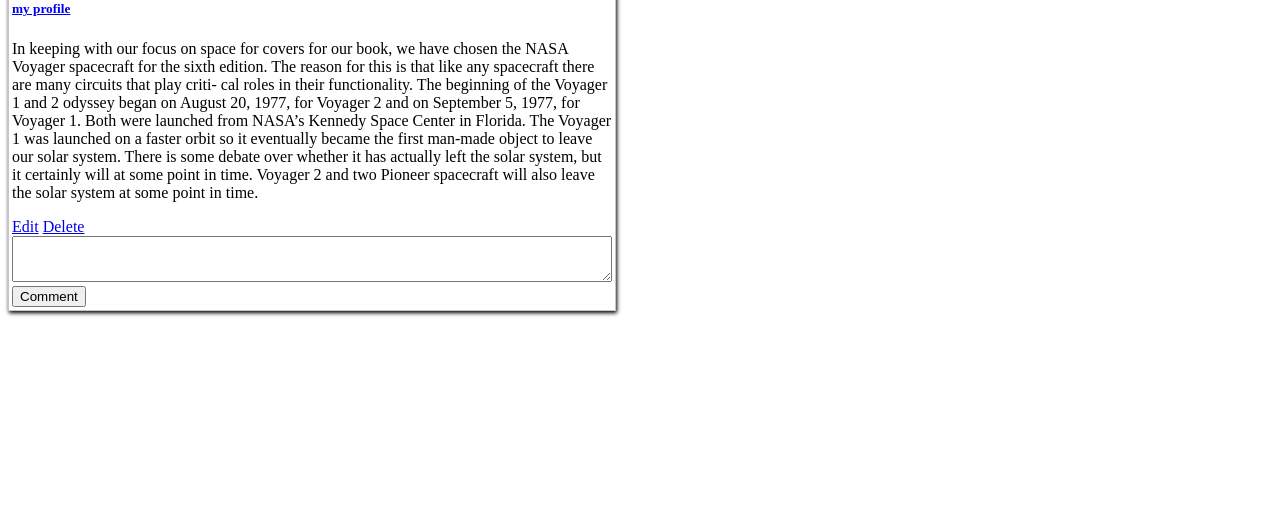
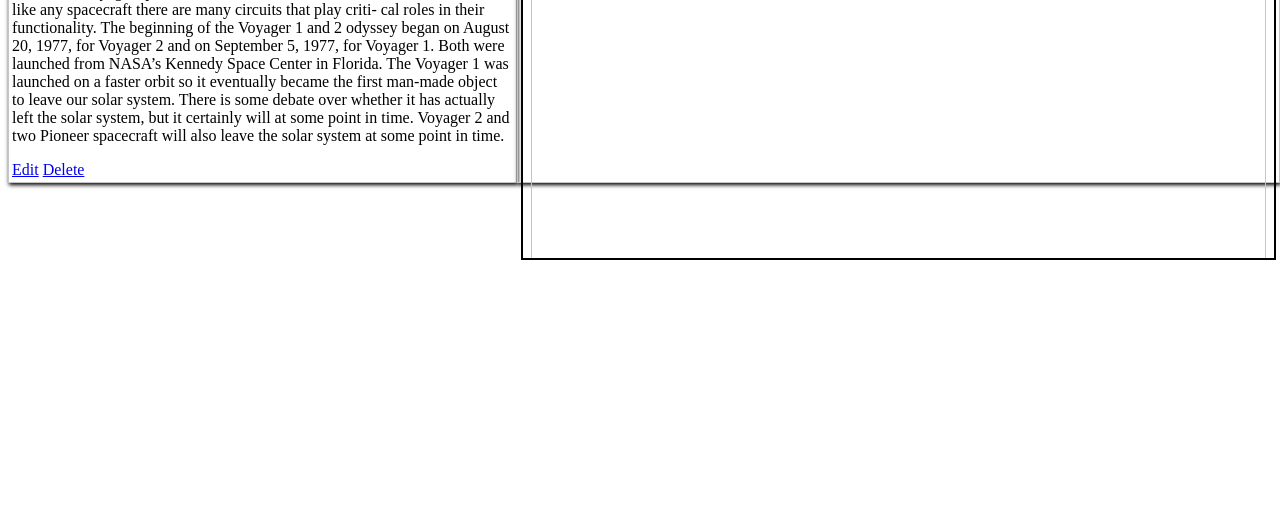
Before and after one commit to Ashenafi-adola/My-blog-site, a Django app: page /view-post/1 in a window 1280 px wide. Shown: the part 649-1177 px from the top of the page. Run offline with Django 5.2, Linux system fonts and the light colour scheme; a user stored in the database is signed in; data comes from the database, SQL or seed files in the repository; both versions use the stored data as it was after the commit.

Commit message:
modified the viewpost template layout

```diff
--- a/blog/models.py
+++ b/blog/models.py
@@ -17,7 +17,7 @@
     post = models.ForeignKey(Post, on_delete=models.CASCADE)
     author = models.ForeignKey(User, on_delete=models.CASCADE)
     content = models.TextField()
-    commented_at = models.TimeField(auto_now_add=True, null=True)
+    commented_at = models.DateTimeField(auto_now_add=True, null=True)
 
     def __str__(self):
         return f"{self.content[:30]}"
--- a/blog/templates/blog/post-view.html
+++ b/blog/templates/blog/post-view.html
@@ -3,39 +3,59 @@
 {% block title %}View Post{% endblock %}
 {% block content %}
 <style>
+    .main{
+        display: grid;
+        grid-template-columns: 2fr 3fr;
+        position: fixed;
+    }
      .postphoto{
-        width: 100%;
-    }
-
-    .posts{
         width: 100%;
     }
     .photo{
         height: auto;
-        overflow-y: hidden;
         margin: 2px;
         border: solid rgb(197, 197, 197) 1px;
         box-shadow: 1px 2px 4px;
     }
     .post{
-        display: inline-block;
-        width: 600px;
+        overflow-y: scroll;
+        border: solid rgb(197, 197, 197) 1px;
+        padding: 3px;
+        box-shadow: 1px 2px 4px;
+    }
+    .post-content{
+        height: 150%;
+    }
+    #id_content{
+        height: 40px;
+        width: 99%;
+    }
+    .comment-section{
         height: auto;
         border: solid rgb(197, 197, 197) 1px;
         vertical-align: top;
         padding: 3px;
         box-shadow: 1px 2px 4px;
     }
-    #id_content{
-        height: 40px;
-        width: 99%;
+    .comments{
+        overflow-y: scroll;
+        padding: 3px;
+        border: solid black 2px;
+        height: 100%;
+    }
+    .comment-content{
+        border: solid rgb(197, 197, 197) 1px;
+        height: calc(100%);
+        margin: 5px;
+        padding: 5px;
     }
     label{
         display: none;
     }
 </style>
-<div>
+<div class="main">
     <div class="post">
+        <div class="post-content">
             <p>posted by @{{post.author}}</p>
             <small>posted on {{post.publication_date}}</small>
             <div class="photo">
@@ -49,6 +69,9 @@
                     <a href="{% url 'delete' post.id post.id %}" class="delete-button" name="delete">Delete</a>
                 </div>
             {% endif %}
+        </div>
+    </div>
+    <div class="comment-section">
             {% if user.is_authenticated %}
                 <form action="" method="post">
                     {%csrf_token%}
@@ -56,10 +79,14 @@
                     <button>Comment</button>
                 </form>
             {% endif %}
+        <div class="comments">
+            <div class="comment-content">
                 {% for comment in comments %}
-            <p>{{comment}}</p>
-            <small>{{comment.author}}</small>
+                    <small>{{comment}}</small>
+                    <div>
+                        <small>@{{comment.author}} commented at </small>
                         <small>{{comment.commented_at}}</small>
+                    </div>
                     {% if request.user == comment.author %}
                     <div class="buttons">
                         <a href="{% url 'edit' comment.id %}" class="edit-button" name="edit">Edit</a>
@@ -70,4 +97,6 @@
                 {% endfor %}
             </div>
         </div>
+    </div>
+</div>
 {% endblock %}
--- a/blog/urls.py
+++ b/blog/urls.py
@@ -1,7 +1,7 @@
 from django.urls import path
 from . import views
 urlpatterns = [
-    path("home", views.home, name="home"),
+    path("", views.home, name="home"),
     path("post", views.post, name="post"),
     path("signin", views.signin, name="signin"),
     path("register", views.register, name="register"),
```
Also changed, not shown: blog/migrations/0005_alter_comment_commented_at.py (added), db.sqlite3, photos/20241214_165701.jpg (deleted), photos/20250914_155730.jpg (deleted), photos/20250914_170307.jpg (added), 1 other file. Lines whose indentation alone changed are shown as unchanged.
